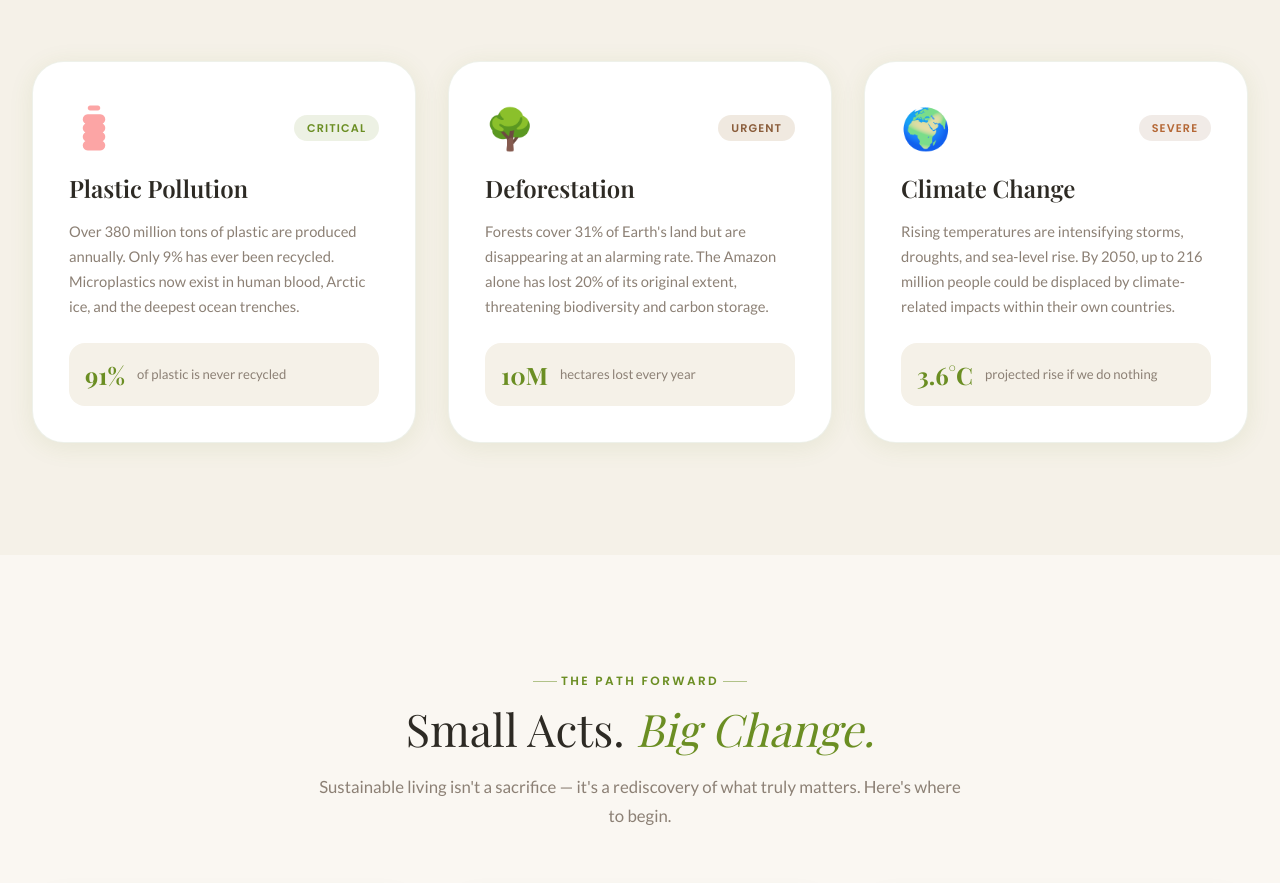
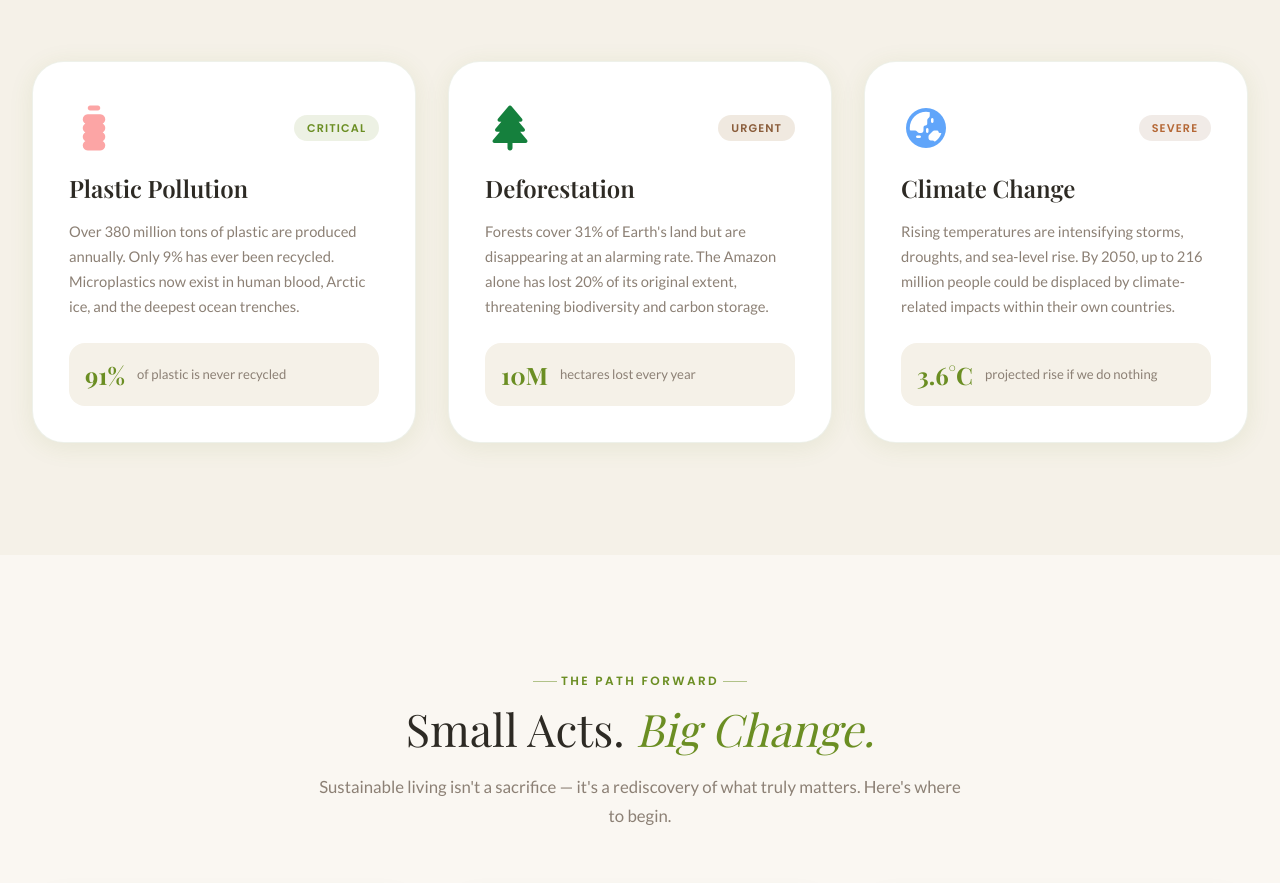
Before and after one commit to andremilano/OurEarth, a website: page index.html in a window 1280 px wide. Shown: the part 1952-2835 px from the top of the page. Drawn offline with nearby package versions, Linux system fonts and the light colour scheme; a web font is replaced by a local one.

Commit message:
update: tailwind CLI

```diff
--- a/index.html
+++ b/index.html
@@ -199,7 +199,7 @@
 
         <div class="problem-card reveal-up delay-2">
           <div class="problem-top">
-            <div class="problem-emoji">🌳</div>
+            <div class="problem-emoji"><i class="fa-solid fa-tree text-green-700"></i></div>
             <div class="problem-badge urgent">Urgent</div>
           </div>
           <h3 class="problem-title">Deforestation</h3>
@@ -213,7 +213,7 @@
 
         <div class="problem-card reveal-up delay-3">
           <div class="problem-top">
-            <div class="problem-emoji">🌍</div>
+            <div class="problem-emoji"><i class="fa-solid fa-earth-asia text-blue-400"></i></div>
             <div class="problem-badge severe">Severe</div>
           </div>
           <h3 class="problem-title">Climate Change</h3>
--- a/style.css
+++ b/style.css
@@ -1,8 +1,4 @@
-/* ══════════════════════════════════════════
-   EARTHGUARD — style.css
-   Natural Earthy Aesthetic
-══════════════════════════════════════════ */
-
+@import "tailwindcss";
 /* ─── Custom Properties ──────────────────── */
 :root {
   --cream:       #FAF7F2;
```
